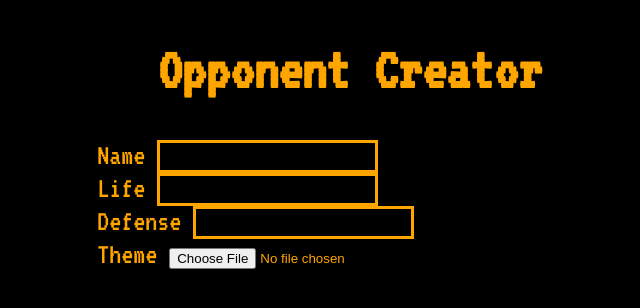
After one commit to waterfox-dev/Waterfox-Battle-Core, a Flask app: page /creator in a window 1280 px wide. The commit adds this page. Shown: the top 308 px of the page, without its empty margins (290-930 px from the left). Run offline with Flask 2, Linux system fonts and the light colour scheme.

Commit message:
Startingt to work on creator

```diff
--- a/app.py
+++ b/app.py
@@ -34,3 +34,8 @@ def battle():
         return render_template('battle.html', opponent = t_data[0], player = t_data[1], opponentName = t_data[2])
     except CodeNotFound :
         return render_template('index.html', message = 'Code Not Found')
+
+
+@app.route('/creator')
+def creator():
+    return render_template('creator.html')
--- /dev/null
+++ b/requirements.txt
@@ -0,0 +1 @@
+flask
--- /dev/null
+++ b/static/scripts/creator.js
@@ -0,0 +1 @@
+// TODO : create creator functions
--- /dev/null
+++ b/static/styles/creator.css
@@ -0,0 +1,52 @@
+@import url("https://fonts.googleapis.com/css2?family=VT323&display=swap");
+
+
+input::-webkit-outer-spin-button,
+input::-webkit-inner-spin-button {
+  -webkit-appearance: none;
+  margin: 0;
+}
+input[type=number] {
+  -moz-appearance: textfield;
+  /* Firefox */
+}
+
+body {
+  background-color: black;
+  color: orange;
+
+  font-family: "VT323", monospace;
+  font-size: 30px;
+}
+
+.creatorTitle {
+  text-align: center;
+}
+
+.creatorForm {
+    margin-left : 30%
+}
+
+.nameInput {
+    border: solid;
+    background-color: black;
+    font-size: 25px;
+    color: orange;
+    font-family: "VT323", monospace;
+}
+
+.lifeInput {
+    border: solid;
+    background-color: black;
+    font-size: 25px;
+    color: orange;
+    font-family: "VT323", monospace;
+}
+
+.defenseInput {
+    border: solid;
+    background-color: black;
+    font-size: 25px;
+    color: orange;
+    font-family: "VT323", monospace;
+}
--- /dev/null
+++ b/templates/creator.html
@@ -0,0 +1,27 @@
+<!DOCTYPE html>
+
+<html>
+
+<head>
+    <title>Waterfox Battle Core</title>
+    <link href="{{url_for('static', filename='styles/creator.css')}}" rel="stylesheet">
+</head>
+
+<body>
+    <h1 class="creatorTitle">Opponent Creator</h1>
+    <form class="creatorForm">
+        <label for="nameInput">Name</label>
+        <input type="text" name="nameInput" id="nameInput" class="nameInput" required>
+        <br>
+        <label for="lifeInput">Life</label>
+        <input type="number" name="lifeInput" id="lifeInput" class="lifeInput" required>
+        <br>
+        <label for="defenseInput">Defense</label>
+        <input type="number" name="defenseInput" id="defenseInput" class="defenseInput" required>
+        <br>
+        <label for="themeInput">Theme</label>
+        <input type="file" name="themeInput" id="themeInput" class="themeInput" required>
+    </form>
+</body>
+
+</html>
```
Also changed, not shown: static/scripts/text.js (+9 -15 lines), static/styles/index.css (+13 -0 lines), templates/index.html (+6 -1 lines).
